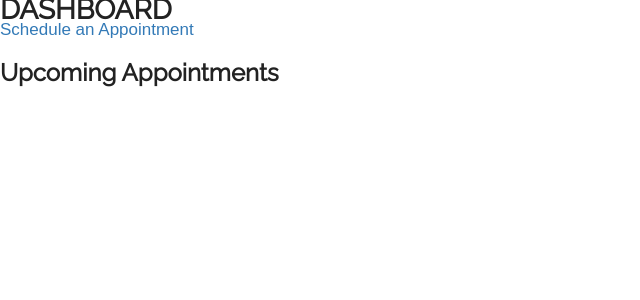
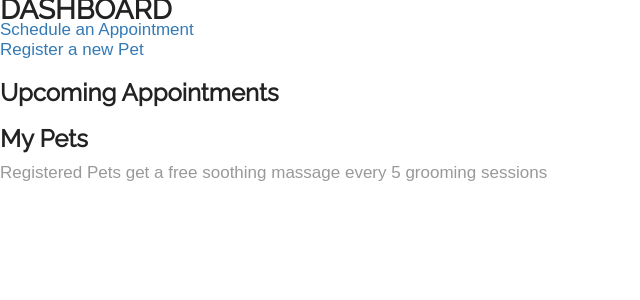
Before and after one commit to gabrielaparra/js-woof, a Node server app: page /dashboard in a window 1280 px wide. Shown: the top 300 px of the page, without its empty margins (0-640 px from the left). Run offline with Node 20, Linux system fonts and the light colour scheme; the visitor is signed in with stand-in values (Sample User, id 1); data that the repository does not hold is empty; some libraries are stand-ins or nearby versions.

Commit message:
displayed registered pets and added the option to unregister a pet

```diff
--- a/routes/booking-routes.js
+++ b/routes/booking-routes.js
@@ -128,12 +128,18 @@ router.get('/dashboard/bookings/:myId/delete', (req, res, next) => {
 
 
 //---------------SAVING A NEW PET-------------------
+//Step 1
+router.get('/new-pet', (req, res, next) => {
+  res.render('booking-views/new-pet-view.ejs');
+});
+
+//Step 2
 router.post('/new-pet', (req, res, next) => {
   const thePet = new PetModel ({
     petsName: req.body.petsName,
     petsBreed: req.body.petsBreed,
     petsAge: req.body.petsAge,
-    petsPicture: req.body.petsPicture,
+    imagerUrl: req.body.petsPicture,
     petOwner: req.user._id
   });
 
@@ -146,6 +152,23 @@ router.post('/new-pet', (req, res, next) => {
     res.redirect('/dashboard');
   });
 });
-//---------END OF SAVING A NEW PET-------------------
+//----------END OF SAVING A NEW PET-----------------
+
+//----------------DELETE A PET----------------------
+// Delete from a LINK (GET)
+router.get('/dashboard/pets/:myId/delete', (req, res, next) => {
+  PetModel.findByIdAndRemove(
+    req.params.myId,
+    (err, petFromDb) => {
+      if (err) {
+        next(err);
+        return;
+      }
+      res.redirect('/dashboard');
+    }
+  );
+});
+
+//--------------END OF DELETING A PET--------------
 
 module.exports = router;
--- a/views/booking-views/dashboard-view.ejs
+++ b/views/booking-views/dashboard-view.ejs
@@ -1,6 +1,8 @@
 <h2> Dashboard </h2>
 
 <a href="/booking"> Schedule an Appointment </a>
+<br>
+<a href="/new-pet"> Register a new Pet </a>
 
 <h3> Upcoming Appointments </h3>
 
@@ -28,7 +30,23 @@
   <% }); %>
 </ul>
 
+<h3> My Pets </h3>
+<p> Registered Pets get a free soothing massage every 5 grooming sessions </p>
 
-<% myPets.forEach((pet) => { %>
-  <p> <%= pet.petsName %> </p>
-<% }); %>
+<ul>
+  <% myPets.forEach((pet) => { %>
+    <li>
+      <p> <%= pet.petsName %> </p>
+      <img src="<%= pet.imageUrl %>">
+      <p> <%= pet.petsBreed %>,
+        <% if (pet.petsAge === 1) { %>
+          <%= pet.petsAge %> year old. </p>
+        <% } else { %>
+          <%= pet.petsAge %> years old. </p>
+        <% } %>
+        <a href="/dashboard/pets/<%= pet._id %>/delete">
+          Unregister Pet
+        </a>
+    </li>
+  <% }); %>
+</ul>
--- a/views/booking-views/new-pet-view.ejs
+++ b/views/booking-views/new-pet-view.ejs
@@ -5,12 +5,12 @@
            data-msg="Please enter at least 4 characters" />
   </div>
   <div class="form-group">
-    <input type="email" class="form-control br-radius-zero" name="petsBreed"
+    <input type="text" class="form-control br-radius-zero" name="petsBreed"
            id="breed" placeholder="Pet's Breed" data-rule="email"
            data-msg="Please enter a valid email address" />
   </div>
   <div class="form-group">
-    <input type="text" class="form-control br-radius-zero" name="petsAge"
+    <input type="number" class="form-control br-radius-zero" name="petsAge"
            id="age" placeholder="Pet's Age (Optional)" data-rule="email"/>
   </div>
   <div class="form-group">
```
Also changed, not shown: models/pet-model.js (+4 -4 lines), public/images/dog-icon.png (added).
